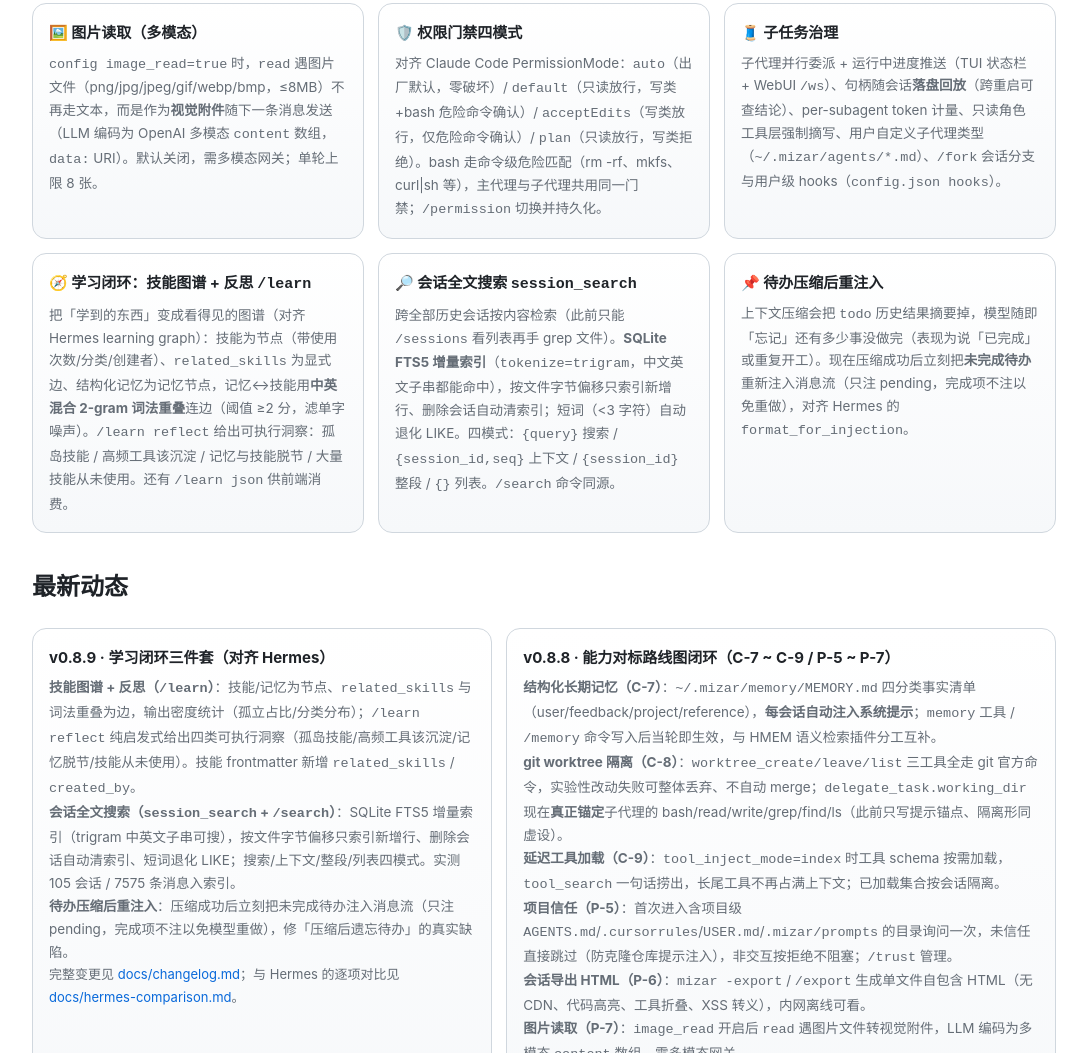
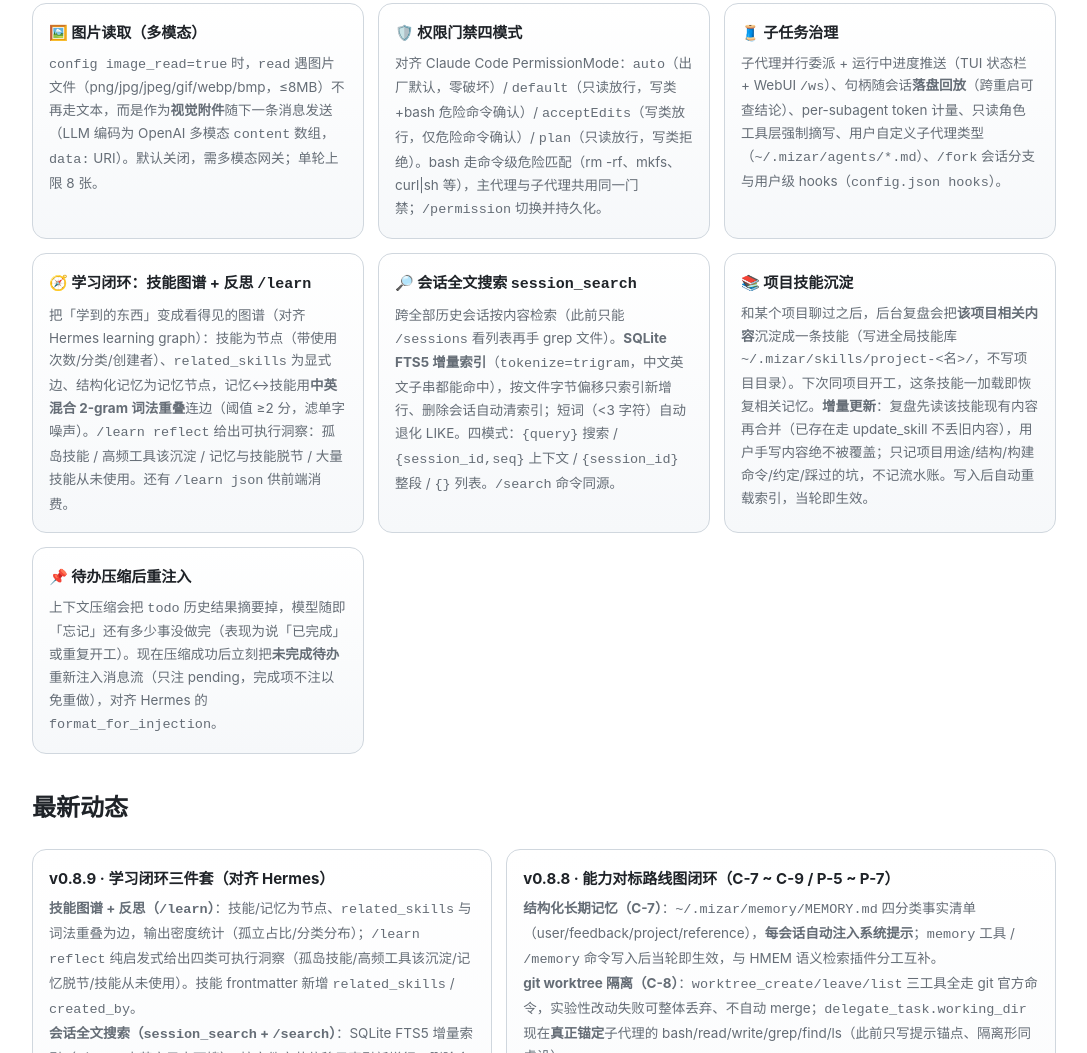
Before and after one commit to icefairy/mizar, a plain HTML site: page index.html in a window 1280 px wide. Shown: the part 1924-2977 px from the top of the page, without its empty margins (96-1183 px from the left). Drawn offline with Linux system fonts and the light colour scheme.

Commit message:
docs: README/index.html/changelog 记录项目技能沉淀 + P1/P2/P3 交付

```diff
--- a/index.html
+++ b/index.html
@@ -151,6 +151,7 @@
         <div class="card"><h3>🧵 子任务治理</h3><p>子代理并行委派 + 运行中进度推送（TUI 状态栏 + WebUI <code>/ws</code>）、句柄随会话<strong>落盘回放</strong>（跨重启可查结论）、per-subagent token 计量、只读角色工具层强制摘写、用户自定义子代理类型（<code>~/.mizar/agents/*.md</code>）、<code>/fork</code> 会话分支与用户级 hooks（<code>config.json hooks</code>）。</p></div>
         <div class="card"><h3>🧭 学习闭环：技能图谱 + 反思 <code>/learn</code></h3><p>把「学到的东西」变成看得见的图谱（对齐 Hermes learning graph）：技能为节点（带使用次数/分类/创建者）、<code>related_skills</code> 为显式边、结构化记忆为记忆节点，记忆↔技能用<strong>中英混合 2-gram 词法重叠</strong>连边（阈值 ≥2 分，滤单字噪声）。<code>/learn reflect</code> 给出可执行洞察：孤岛技能 / 高频工具该沉淀 / 记忆与技能脱节 / 大量技能从未使用。还有 <code>/learn json</code> 供前端消费。</p></div>
         <div class="card"><h3>🔎 会话全文搜索 <code>session_search</code></h3><p>跨全部历史会话按内容检索（此前只能 <code>/sessions</code> 看列表再手 grep 文件）。<strong>SQLite FTS5 增量索引</strong>（<code>tokenize=trigram</code>，中文英文子串都能命中），按文件字节偏移只索引新增行、删除会话自动清索引；短词（&lt;3 字符）自动退化 LIKE。四模式：<code>{query}</code> 搜索 / <code>{session_id,seq}</code> 上下文 / <code>{session_id}</code> 整段 / <code>{}</code> 列表。<code>/search</code> 命令同源。</p></div>
+        <div class="card"><h3>📚 项目技能沉淀</h3><p>和某个项目聊过之后，后台复盘会把<strong>该项目相关内容</strong>沉淀成一条技能（写进全局技能库 <code>~/.mizar/skills/project-&lt;名&gt;/</code>，不写项目目录）。下次同项目开工，这条技能一加载即恢复相关记忆。<strong>增量更新</strong>：复盘先读该技能现有内容再合并（已存在走 update_skill 不丢旧内容），用户手写内容绝不被覆盖；只记项目用途/结构/构建命令/约定/踩过的坑，不记流水账。写入后自动重载索引，当轮即生效。</p></div>
         <div class="card"><h3>📌 待办压缩后重注入</h3><p>上下文压缩会把 <code>todo</code> 历史结果摘要掉，模型随即「忘记」还有多少事没做完（表现为说「已完成」或重复开工）。现在压缩成功后立刻把<strong>未完成待办</strong>重新注入消息流（只注 pending，完成项不注以免重做），对齐 Hermes 的 <code>format_for_injection</code>。</p></div>
       </div>
     </section>
```
Also changed, not shown: 2 other files.
